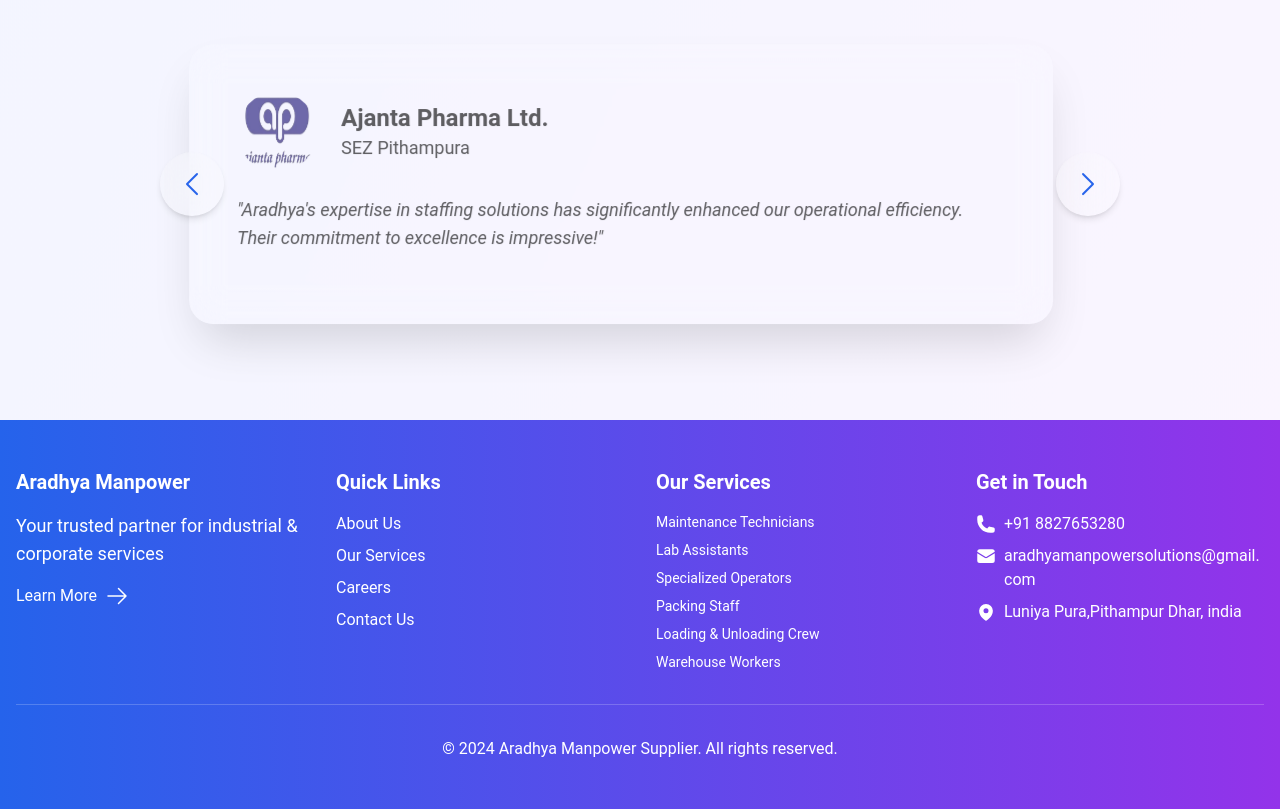
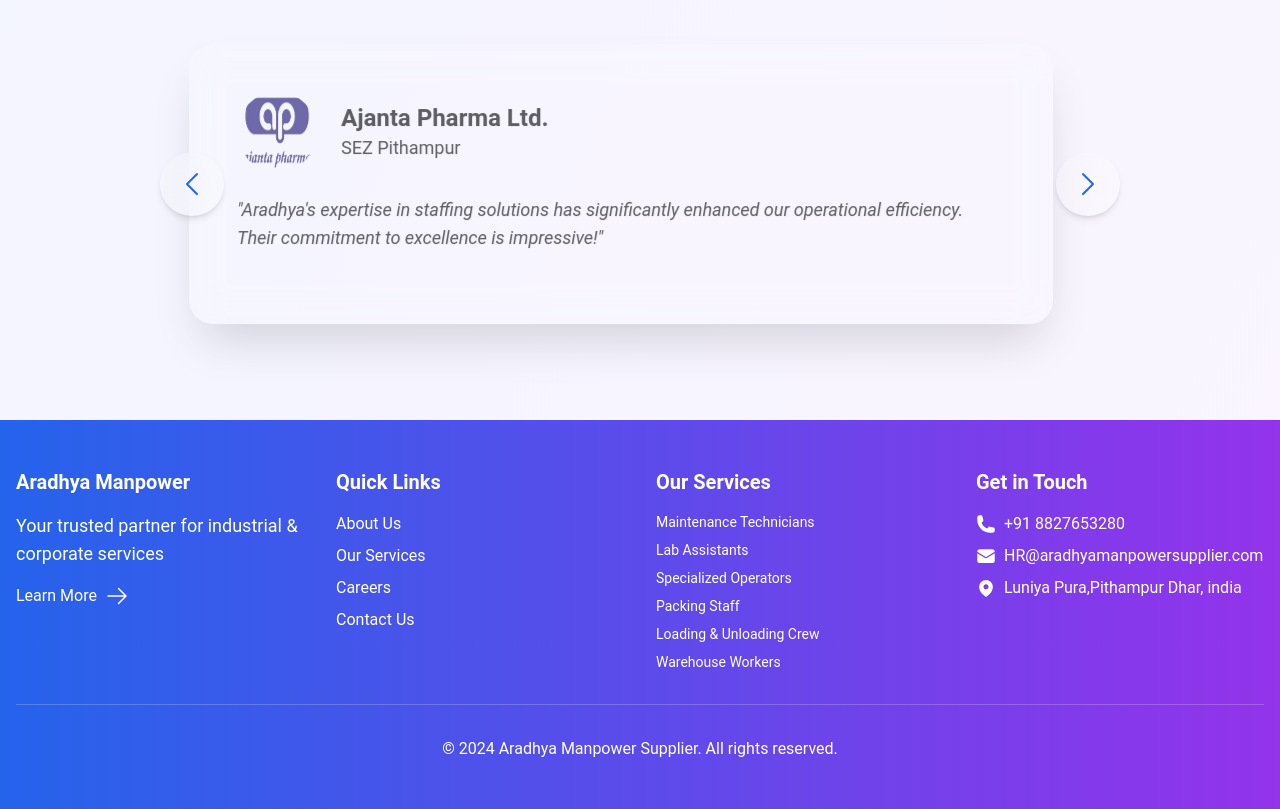
Before and after one commit to aradhyamanpowersolutions/website, a React (Vite) app in the folder Aradhya-manpower-supplier/: page / in a window 1280 px wide. Shown: the part 2660-3469 px from the top of the page. Built offline with nearby package versions, Linux system fonts and the light colour scheme.

Commit message:
update the mistake

```diff
--- a/Aradhya-manpower-supplier/src/components/Footer.jsx
+++ b/Aradhya-manpower-supplier/src/components/Footer.jsx
@@ -61,7 +61,7 @@ function Footer() {
   <ul className="space-y-2">
     {[
       { icon: PhoneIcon, text: '+91 8827653280' },
-      { icon: EnvelopeIcon, text: 'aradhyamanpowersolutions@gmail.com', className: 'items-start' },
+      { icon: EnvelopeIcon, text: 'HR@aradhyamanpowersupplier.com', className: 'items-start' },
       { icon: MapPinIcon, text: 'Luniya Pura,Pithampur Dhar, india' },
     ].map(({ icon: Icon, text, className }, index) => (
       <li key={index} className={`flex ${className || 'items-center'}`}>
--- a/Aradhya-manpower-supplier/src/components/Testimonials.jsx
+++ b/Aradhya-manpower-supplier/src/components/Testimonials.jsx
@@ -6,19 +6,19 @@
   const testimonials = [
     {
       name: "Ajanta Pharma Ltd.",
-      company: "SEZ Pithampura",
+      company: "SEZ Pithampur",
       logo: "/images/ajanta.png",
       text: "Aradhya's expertise in staffing solutions has significantly enhanced our operational efficiency. Their commitment to excellence is impressive!",
     },
     {
       name: "Cipla Limited",
-      company: "SEZ Pithampura",
+      company: "SEZ Pithampur",
       logo: "/images/cipla.png",
       text: "Aradhya's innovative approach to facility management has transformed our workspace. Their attention to detail is exceptional!",
     },
     {
       name: "Ipca Laboratories Ltd.",
-      company: "SEZ Pithampura",
+      company: "SEZ Pithampur",
       logo: "/images/ipca.png",
       text: "Aradhya's catering services have received rave reviews from our employees. Their dedication to quality is evident in every meal!",
     },
@@ -30,25 +30,25 @@
     },
     {
       name: "Kusum Healthcare Pvt. Ltd.",
-      company: "SEZ Pithampura",
+      company: "SEZ Pithampur",
       logo: "/images/kusum.png",
       text: "Aradhya's staffing solutions have streamlined our operations, allowing us to focus on core business activities. Their support is invaluable!",
     },
     {
       name: "Par formulations Ltd.",
-      company: "SEZ Pithampura",
+      company: "SEZ Pithampur",
       logo: "/images/par.png",
       text: "Aradhya's facility management services have exceeded our expectations. Their professionalism is commendable!",
     },
     {
       name: "Temple Packaging",
-      company: "SEZ Pithampura",
+      company: "SEZ Pithampur",
       logo: "/images/temple.png",
       text: "Aradhya's innovative solutions have optimized our packaging processes. Their expertise has saved us time and resources!",
     },
     {
       name: "Symbioctec Pharmalab",
-      company: "SEZ Pithampura ",
+      company: "SEZ Pithampur ",
       logo: "/images/symbiotec.png",
       text: "Aradhya's catering services have become an integral part of our corporate events. Their quality and reliability are unmatched!",
     },
--- a/Aradhya-manpower-supplier/src/pages/Contact.jsx
+++ b/Aradhya-manpower-supplier/src/pages/Contact.jsx
@@ -331,7 +331,7 @@ function Contact() {
               >
                 <EnvelopeIcon className="w-12 h-12 mx-auto mb-4 text-blue-500" />
                 <h3 className="text-2xl font-semibold mb-4 text-gray-800 dark:text-white">Email</h3>
-                <p className="text-gray-600 dark:text-gray-300 text-lg">aradhyamanpowersolutions@gmail.com</p>
+                <p className="text-gray-600 dark:text-gray-300 text-lg">HR@aradhyamanpowersupplier.com</p>
               </motion.div>
               <motion.div
                 whileHover={{ scale: 1.05 }}
```
